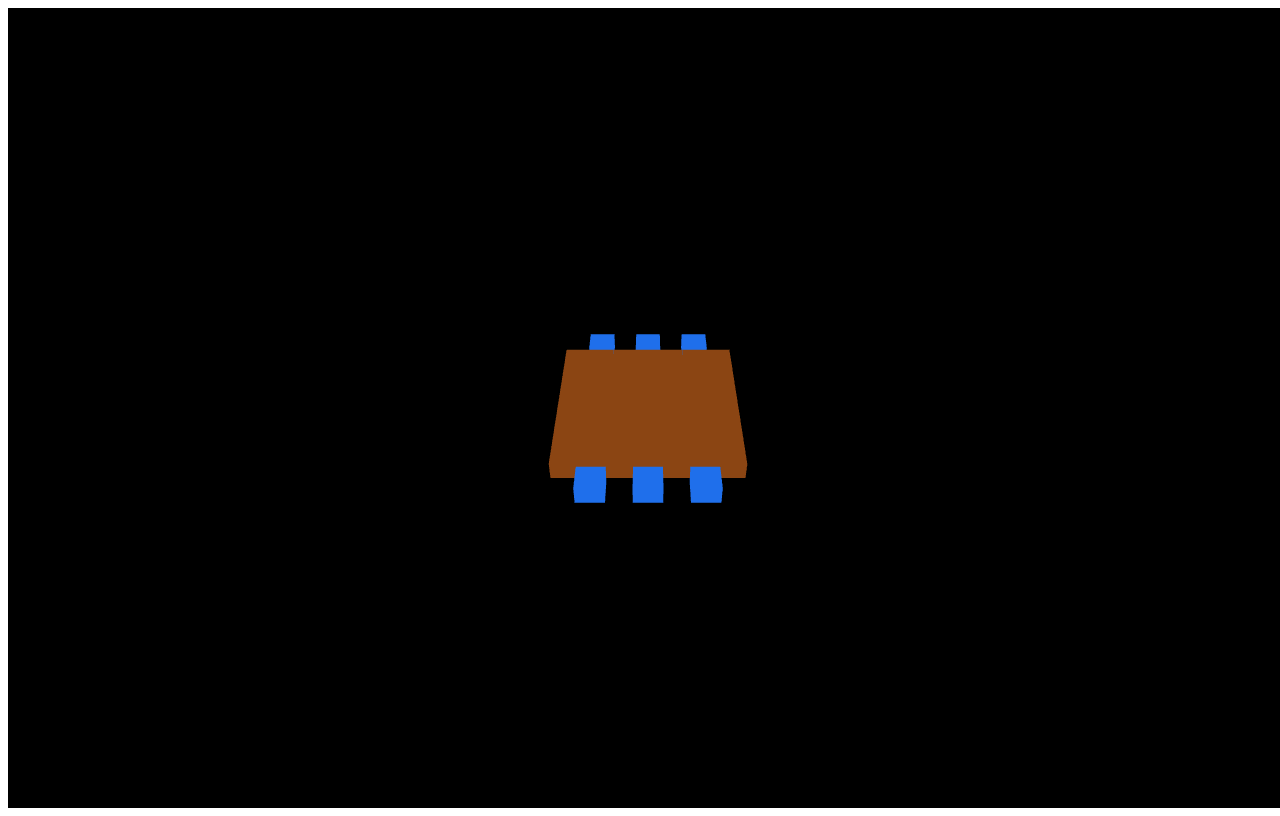
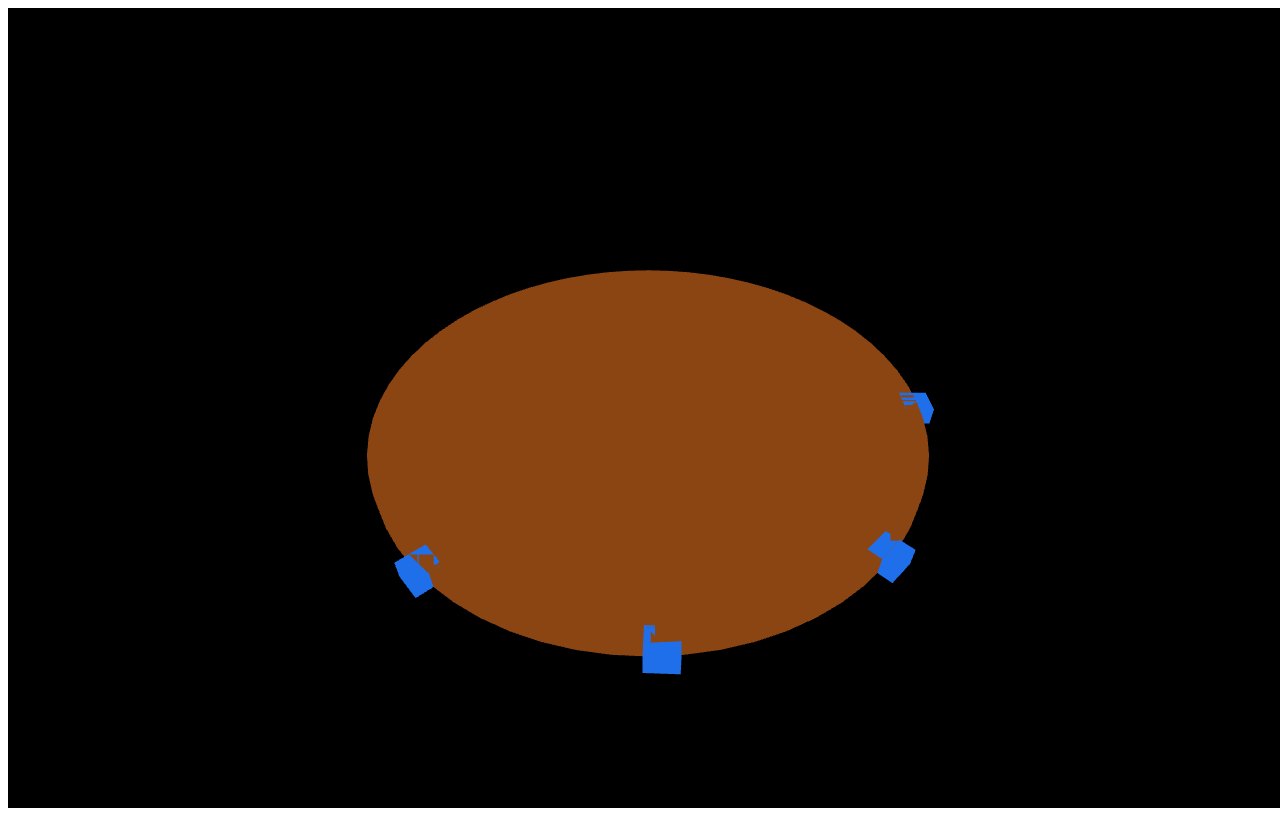
Before and after one commit to Paras266/probelm-solve, a website with bundled scripts: page index.html in a window 1280 px wide. Built offline with nearby package versions, Linux system fonts and the light colour scheme; animation ran at ten frames a second.

Commit message:
add trial circular code

```diff
--- a/index.html
+++ b/index.html
@@ -6,6 +6,6 @@
     <title>Document</title>
 </head>
 <body>
-    <script  type="module" src="index.js"></script>
+    <script  type="module" src="index2.js"></script>
 </body>
 </html>
--- a/index.js
+++ b/index.js
@@ -1,12 +1,12 @@
 import * as THREE from 'three'
-import { OrbitControls } from "three/examples/jsm/Addons.js";9
+import { OrbitControls } from "three/examples/jsm/Addons.js";
 
 const tableLength = 10;   // long side
 const tableWidth  = 10;   // short side
 const chairWidth  = 1.5;
 const minMargin   = 1;
 const maxMargin   = 10;
-const totalChairs = 6;
+const totalChairs = 11;
 
 
 const scene = new THREE.Scene();
--- a/index2.js
+++ b/index2.js
@@ -1,19 +1,83 @@
 import * as THREE from 'three'
+import { OrbitControls } from "three/examples/jsm/Addons.js";
 
+// === Parameters ===
+const radius = 15;         // circle radius (manual input)
+const chairWidth = 1.5;    // width of a chair
+const minMargin = 1;       // minimum spacing between chairs
+const maxMargin = 10;      // maximum spacing
+const totalChairs = 4;    // total number of chairs
+
+// === Scene setup ===
 const scene = new THREE.Scene();
-const camera = new THREE.PerspectiveCamera(75,window.innerWidth/window.innerHeight,0.1 ,1000);
-camera.position.set(0,0,7)
-
-const renderer = new THREE.WebGLRenderer({antialias:true});
-renderer.setSize(window.innerWidth,window.innerHeight);
+const renderer = new THREE.WebGLRenderer({ antialias: true });
+renderer.setSize(window.innerWidth, window.innerHeight);
 document.body.appendChild(renderer.domElement);
 
-const circlulartable = new THREE.Mesh(new THREE.CircleGeometry(3,50), new THREE.MeshBasicMaterial({color:'0xffff0' , side:THREE.DoubleSide}))
-scene.add(circlulartable)
+const camera = new THREE.PerspectiveCamera(60, window.innerWidth / window.innerHeight, 0.1, 1000);
+camera.position.set(0, 25, 30);
+camera.lookAt(0, 0, 0);
 
+// === Circular Table ===
+const tableGeom = new THREE.CylinderGeometry(radius, radius, 1, 64);
+const tableMat = new THREE.MeshBasicMaterial({ color: 0x8B4513 });
+const table = new THREE.Mesh(tableGeom, tableMat);
+scene.add(table);
 
-function animate(){
-    requestAnimationFrame(animate) ;
-    renderer.render(scene , camera)
+// === Chair Creation ===
+function createChair(x, z, rotY = 0) {
+  const chairGeom = new THREE.BoxGeometry(chairWidth, 1, chairWidth);
+  const chairMat = new THREE.MeshBasicMaterial({ color: 0x1f6feb });
+  const chair = new THREE.Mesh(chairGeom, chairMat);
+  chair.position.set(x, 0, z);
+  chair.rotation.y = rotY;
+  scene.add(chair);
+}
+
+// === Chair placement around the circle ===
+function placeChairsAroundCircle(numChairs) {
+  const circumference = 2 * Math.PI * radius;
+  const totalChairWidth = numChairs * chairWidth;
+  const totalMargin = circumference - totalChairWidth;
+
+  // Evenly distribute margin between all chairs
+  let margin = totalMargin / numChairs;
+  margin = Math.min(Math.max(margin, minMargin), maxMargin);
+
+  const arcLength = chairWidth + margin;
+  const angleStep = arcLength / radius; // radians between chairs
+
+  const placements = [];
+
+  // Start from angle = 0 and go counterclockwise
+  for (let i = 0; i < numChairs; i++) {
+    const angle = i * angleStep;
+    const x = radius * Math.cos(angle);
+    const z = radius * Math.sin(angle);
+    const rotY = angle + Math.PI; // face the table center
+    placements.push({ x, z, rotY });
+  }
+
+  // Create chairs
+  for (const p of placements) {
+    createChair(p.x, p.z, p.rotY);
+  }
+
+  console.log({
+    circumference: circumference.toFixed(2),
+    margin: margin.toFixed(2),
+    angleStep: (angleStep * 180 / Math.PI).toFixed(2) + '°',
+    totalChairs
+  });
+}
+
+placeChairsAroundCircle(totalChairs);
+
+// === Controls and render ===
+const controls = new OrbitControls(camera, renderer.domElement);
+function animate() {
+  requestAnimationFrame(animate);
+  controls.update();
+  renderer.render(scene, camera);
 }
 animate();
```
